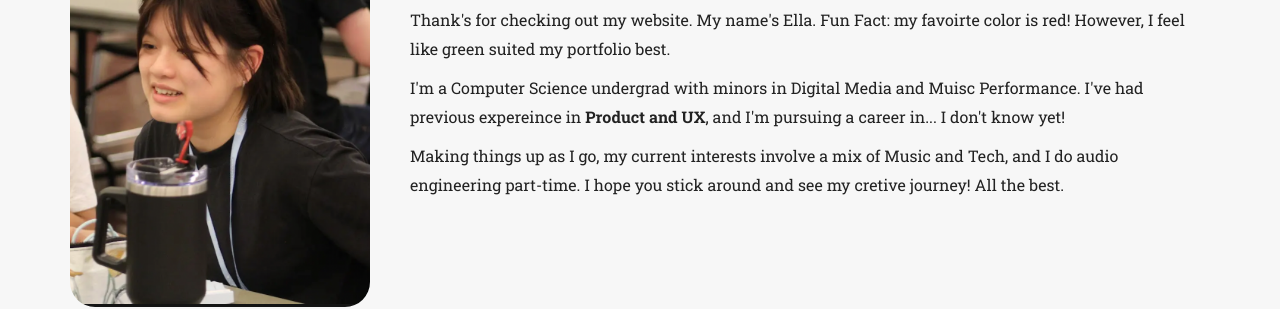
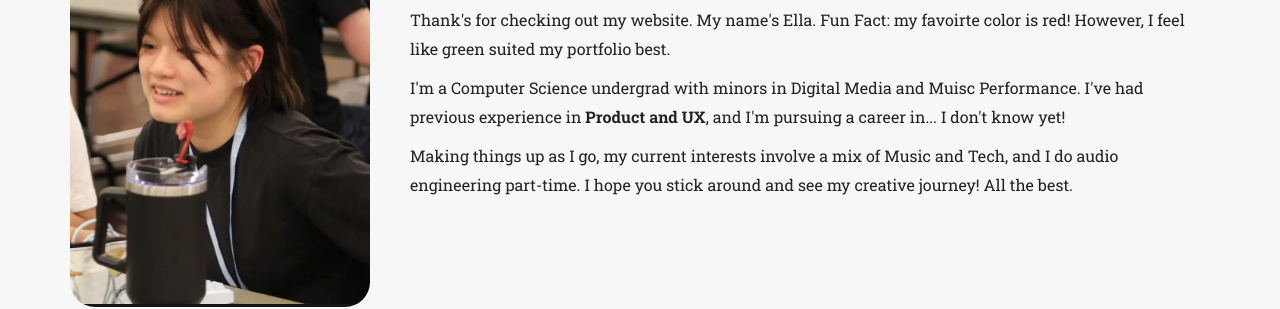
Before and after one commit to iwasella/EllaSite, a Jekyll site: the page built from EllaSiteVer4/index.html, in a window 1280 px wide and 900 px high, scrolled down 1023 px. Shown: the part 183-492 px from the top of the window. Built offline with Jekyll 4.4.1, drawn with Linux system fonts in a browser that asks for light colours; some web fonts are replaced.

Commit message:
Updated aboutme.html

```diff
--- a/EllaSiteVer4/_includes/aboutme.html
+++ b/EllaSiteVer4/_includes/aboutme.html
@@ -12,8 +12,8 @@
             </div>
             <div class="about-me-text-wrapper">
                 <p>Thank's for checking out my website. My name's Ella. Fun Fact: my favoirte color is red! However, I feel like green suited my portfolio best.</p>
-                <p>I'm  a Computer Science undergrad with minors in Digital Media and Muisc Performance. I've had previous expereince in <strong>Product and UX</strong>, and I'm pursuing a career in... I don't know yet! </p>
-                <p>Making things up as I go, my current interests involve a mix of Music and Tech, and I do audio engineering part-time. I hope you stick around and see my cretive journey! All the best.</p>
+                <p>I'm  a Computer Science undergrad with minors in Digital Media and Muisc Performance. I've had previous experience in <strong>Product and UX</strong>, and I'm pursuing a career in... I don't know yet! </p>
+                <p>Making things up as I go, my current interests involve a mix of Music and Tech, and I do audio engineering part-time. I hope you stick around and see my creative journey! All the best.</p>
             </div>
         </div>
     </div>
```
